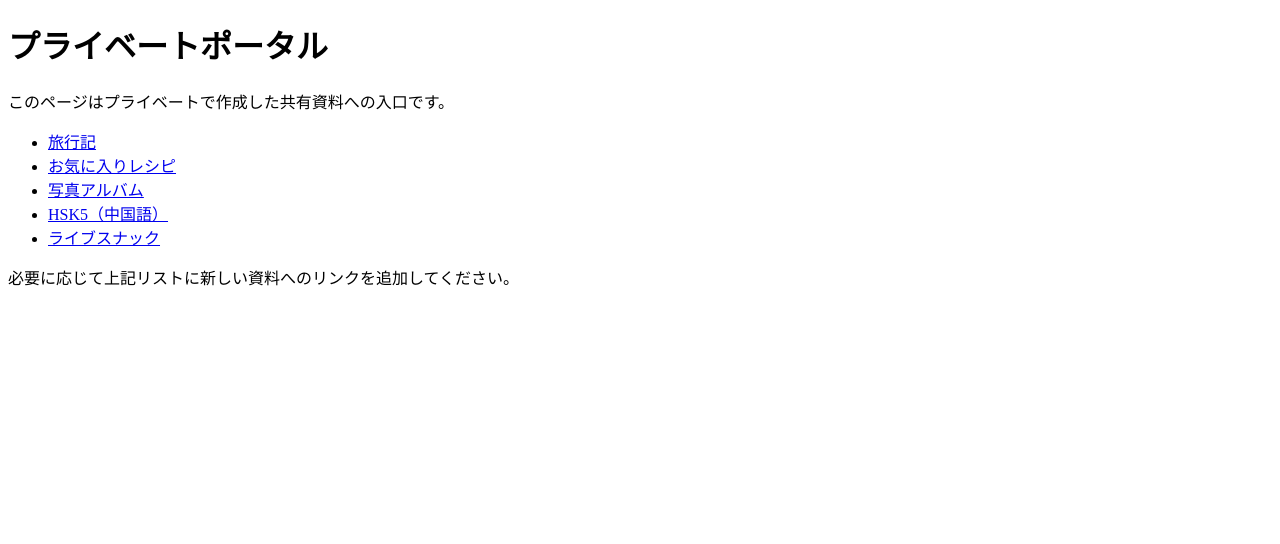
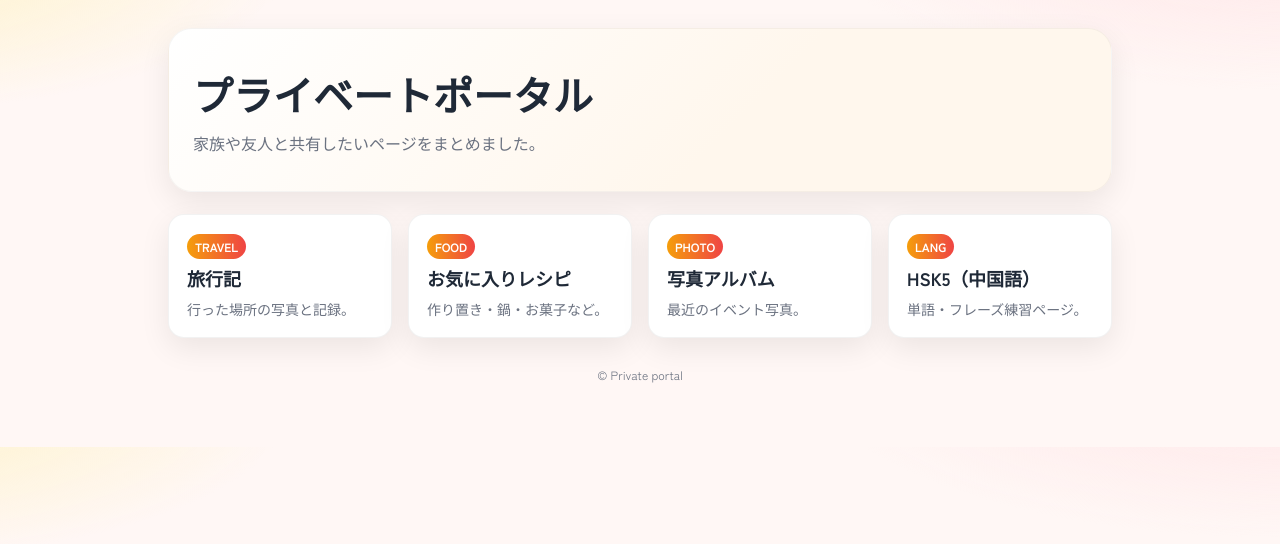
Before and after one commit to papadelicia/private-portal, a plain HTML site: page index.html in a window 1280 px wide. Drawn offline with Linux system fonts and the light colour scheme.

Commit message:
Update index.html

```diff
--- a/index.html
+++ b/index.html
@@ -1,19 +1,98 @@
 <!DOCTYPE html>
 <html lang="ja">
 <head>
-  <meta charset="UTF-8">
+  <meta charset="utf-8" />
+  <meta name="viewport" content="width=device-width,initial-scale=1" />
   <title>プライベートポータル</title>
+  <link rel="preconnect" href="https://fonts.googleapis.com">
+  <link rel="preconnect" href="https://fonts.gstatic.com" crossorigin>
+  <link href="https://fonts.googleapis.com/css2?family=Zen+Kaku+Gothic+New:wght@400;700&display=swap" rel="stylesheet">
+  <style>
+    :root{
+      --bg: #fff7f5;
+      --ink:#1f2937;
+      --muted:#6b7280;
+      --brand:#f59e0b;
+      --accent:#ef4444;
+      --card:#ffffff;
+      --radius:16px;
+      --shadow: 0 10px 30px rgba(0,0,0,.08);
+    }
+    *{box-sizing:border-box}
+    body{
+      margin:0; color:var(--ink);
+      font-family: "Zen Kaku Gothic New", system-ui, -apple-system, Segoe UI, Roboto, "Noto Sans JP", sans-serif;
+      background:
+        radial-gradient(800px 300px at 100% -20%, #ffe4e6 0%, transparent 60%),
+        radial-gradient(700px 260px at -10% -10%, #fef3c7 0%, transparent 60%),
+        var(--bg);
+    }
+    .wrap{max-width:980px; margin:0 auto; padding:28px 18px 64px}
+    .hero{
+      background: linear-gradient(135deg, #fff 0%, #fff7ed 60%);
+      border-radius:calc(var(--radius) + 8px);
+      padding:36px 24px; box-shadow:var(--shadow);
+      border:1px solid rgba(0,0,0,.04)
+    }
+    .hero h1{margin:0 0 8px; font-size:clamp(28px,5vw,40px)}
+    .hero p{margin:0; color:var(--muted)}
+    .grid{
+      margin-top:22px;
+      display:grid; gap:16px;
+      grid-template-columns:repeat(auto-fit, minmax(220px,1fr));
+    }
+    .card{
+      position:relative; overflow:hidden; border-radius:var(--radius);
+      background:var(--card); padding:18px; box-shadow:var(--shadow);
+      border:1px solid rgba(0,0,0,.05); transition: transform .25s ease, box-shadow .25s ease;
+    }
+    .card:hover{ transform: translateY(-4px); box-shadow:0 16px 36px rgba(0,0,0,.12); }
+    .card h3{margin:6px 0 8px; font-size:18px}
+    .card p{margin:0; color:var(--muted); font-size:14px}
+    .pill{ display:inline-block; font-size:12px; font-weight:700; color:#fff; padding:4px 8px; border-radius:999px; background:linear-gradient(90deg, var(--brand), var(--accent));}
+    .card a{ position:absolute; inset:0; }
+    footer{margin-top:28px; color:var(--muted); font-size:12px; text-align:center}
+  </style>
 </head>
 <body>
-  <h1>プライベートポータル</h1>
-  <p>このページはプライベートで作成した共有資料への入口です。</p>
-  <ul>
-    <li><a href="travel.html">旅行記</a></li>
-    <li><a href="recipe.html">お気に入りレシピ</a></li>
-    <li><a href="photo-album.html">写真アルバム</a></li>
-    <li><a href="hsk5.html">HSK5（中国語）</a></li>
-    <li><a href="hirorin.html">ライブスナック</a></li>
-  </ul>
-  <p>必要に応じて上記リストに新しい資料へのリンクを追加してください。</p>
+  <div class="wrap">
+    <header class="hero">
+      <h1>プライベートポータル</h1>
+      <p>家族や友人と共有したいページをまとめました。</p>
+    </header>
+
+    <main class="grid" aria-label="個人リンク">
+      <!-- ここを自分のファイル名に合わせて書き換え -->
+      <article class="card">
+        <span class="pill">TRAVEL</span>
+        <h3>旅行記</h3>
+        <p>行った場所の写真と記録。</p>
+        <a href="travel.html" aria-label="旅行記へ"></a>
+      </article>
+
+      <article class="card">
+        <span class="pill">FOOD</span>
+        <h3>お気に入りレシピ</h3>
+        <p>作り置き・鍋・お菓子など。</p>
+        <a href="recipe.html" aria-label="レシピへ"></a>
+      </article>
+
+      <article class="card">
+        <span class="pill">PHOTO</span>
+        <h3>写真アルバム</h3>
+        <p>最近のイベント写真。</p>
+        <a href="photo-album.html" aria-label="写真アルバムへ"></a>
+      </article>
+
+      <article class="card">
+        <span class="pill">LANG</span>
+        <h3>HSK5（中国語）</h3>
+        <p>単語・フレーズ練習ページ。</p>
+        <a href="hsk5.html" aria-label="HSK5へ"></a>
+      </article>
+    </main>
+
+    <footer>© Private portal</footer>
+  </div>
 </body>
 </html>
```
